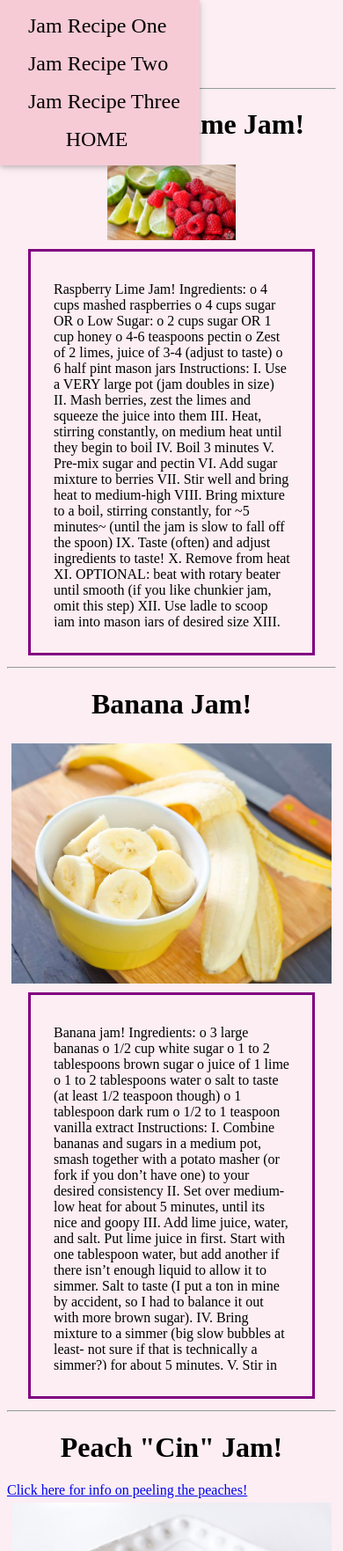
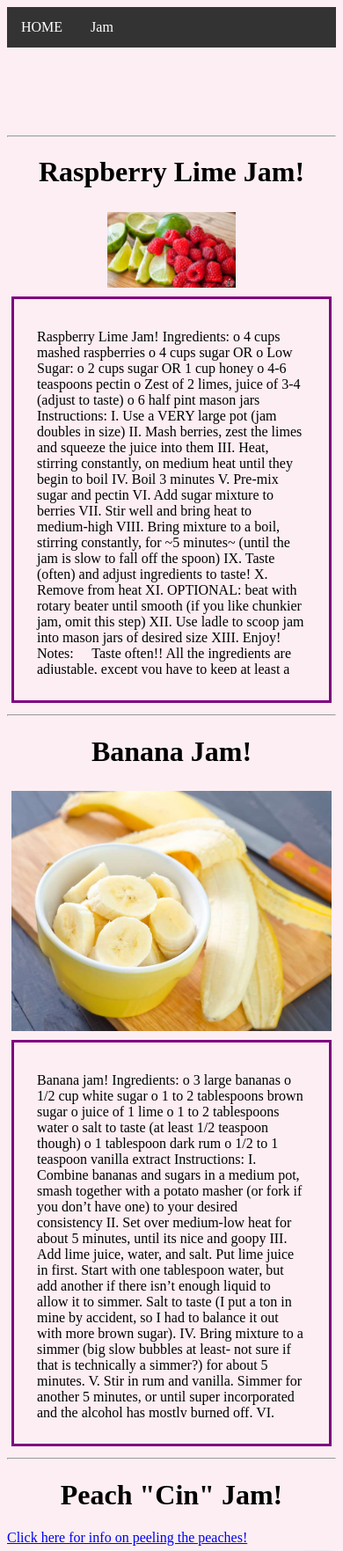
Before and after one commit to rdicrist/cooking-blog-ricki-dee, a PHP site: page /jam.html in a window 390 px wide. Shown: the top 1763 px of the page at 88% size. Run offline with PHP 8.4, Linux system fonts and the light colour scheme.

Commit message:
new nav bar for jam page, hopefully fixed the index display issue

```diff
--- a/jam.html
+++ b/jam.html
@@ -7,7 +7,7 @@
     <meta name="viewport" content="width=device-width, initial-scale=1">
     <link rel="stylesheet" type="text/css" media="screen" href="style.css" />
     <script src="main.js"></script>
-    <link rel="import" href="h1.html">
+    <!-- <link rel="import" href="h1.html"> -->
     <link rel="icon"
         type="image/png"
         href="images/logo.png" />
@@ -18,13 +18,49 @@
 <!-- Sidebar, FIXED
 TODO: get the header to deal with it better , get the entire page to shift to deal with it
 get sidebar words to shrink with size changes-->
-
+<div class="sidebar-standard">
 <nav class="w3-sidebar w3-bar-block w3-card w3-top w3-xlarge w3-animate-left recipe-sidebar" id="mySidebar">
     <a href="#recipeone"  class="w3-bar-item w3-button">Jam Recipe One</a>
     <a href="#recipetwo"  class="w3-bar-item w3-button">Jam Recipe Two</a>
     <a href="#recipethree"  class="w3-bar-item w3-button">Jam Recipe Three</a>
     <a href="index.html"  class="w3-bar-item w3-button">HOME</a>
 </nav>
+</div>
+
+<div class="sidebar-mobile" id="mobileSidebar">
+    <ul>
+        <li><a href="index.html">HOME</a></li>
+        <li class="jam-dropdown">
+            <a href="javascript:void(0)" class="jam-dropdown-btn">Jam</a>
+            <div class="jam-dropdown-content" id="jamDropdownContent">
+                <a href="#recipeone">Raspberry Lime</a>
+                <a href="#recipetwo">Banana</a>
+                <a href="#recipethree">Peach "Cin"</a>
+            </div>
+        </li>
+    </ul>
+
+
+
+
+<!-- <nav class="w3-sidebar w3-bar-block w3-card w3-top w3-xlarge w3-animate-left recipe-sidebar sidebar-mobile">
+    <a href="javascript:void(0)" onclick="sb_close('mobileSidebar')" class="w3-bar-item w3-button">Close Menu</a>
+    <a href="#recipeone" onclick="sb_close('mobileSidebar')" class="w3-bar-item w3-button">Recipe One</a>
+    <a href="#recipeone" onclick="sb_close('mobileSidebar')"  class="w3-bar-item w3-button">Jam Recipe One</a>
+    <a href="#recipetwo" onclick="sb_close('mobileSidebar')" class="w3-bar-item w3-button">Jam Recipe Two</a>
+    <a href="#recipethree" onclick="sb_close('mobileSidebar')" class="w3-bar-item w3-button">Jam Recipe Three</a>
+    <a href="index.html" onclick="sb_close('mobileSidebar')" class="w3-bar-item w3-button">HOME</a>
+</nav> -->
+</div>
+
+<!-- <nav class="w3-sidebar w3-bar-block w3-card w3-top sidebar-text w3-animate-left" id="mySidebar">
+    <a href="javascript:void(0)" onclick="sb_close()" class="w3-bar-item w3-button">Close Menu</a>
+    <a href="#recipeone" onclick="sb_close()" class="w3-bar-item w3-button">Recipe One</a>
+    <a  href="#recipetwo" onclick="sb_close()" class="w3-bar-item w3-button">Recipe Two</a>
+    <a  href="#recipethree" onclick="sb_close()" class="w3-bar-item w3-button">Recipe Three</a>
+    <a  href="#aboutme" onclick="sb_close()" class="w3-bar-item w3-button">About Me</a>
+    <a  href="jam.html" onclick="sb_close()" class="w3-bar-item w3-button">Jam</a>
+</nav> -->
 
  <!-- Top menu  -->
 <!-- <div class="w3-top">
--- a/main.js
+++ b/main.js
@@ -1,8 +1,16 @@
 // Script to open and close sidebar
-function sb_open() {
-    document.getElementById("mySidebar").style.display = "block";
+function sb_open(id) {
+    document.getElementById(id).style.display = "block";
 }
 
-function sb_close() {
-    document.getElementById("mySidebar").style.display = "none";
+function sb_close(id) {
+    document.getElementById(id).style.display = "none";
 }
+
+function sb_opposite(id) {
+    if (document.getElementById(id).style.display !== "none") {
+        document.getElementById(id).style.display = "none";
+    } else {
+        document.getElementById(id).style.display = "block";
+    }
+}
--- a/style.css
+++ b/style.css
@@ -352,8 +352,9 @@ Add in the other stuff from index.html as well*/
 
   @media screen and (max-width: 800px) {
     .recipe-row {
-        flex-direction: column;
-        align-items: center;
+        display: block;
+        /* flex-direction: column;
+        align-items: center; */
     }
     .index-box {
         flex-direction: column;
@@ -361,25 +362,29 @@ Add in the other stuff from index.html as well*/
         /* padding: 0px; */
     }
 
-    /* .index-recipe-block {
-        /* width: 100%;
+    .index-recipe-block {
+        width: 100%;
         margin: 0px;
         padding: 3px;
         flex: 100%;
         max-width: 100%;
-    } */
+    }
 
-    /* .index-recipe-block img{
-        /* /* width: 100%;
+    .index-recipe-block img{
+        width: 100%;
         height: 100%;
 
-    } */
+    }
 
 
   }
 
+/* doesn't display sidebar at all */
+.sidebar-mobile {
+    display: none;
+}
   /* Make sidebar into topbar for screens under 800px wide */
-@media screen and (max-width: 800px) {
+@media screen and (max-width: 810px) {
     .w3-sidebar {
         width: 50%;
         height: auto;
@@ -393,6 +398,14 @@ Add in the other stuff from index.html as well*/
         margin-left: 0;
     }
 
+    .sidebar-mobile {
+        display: block;
+    }
+
+    .sidebar-standard {
+        display: none;
+    }
+
 }
 /*
   img {
@@ -401,3 +414,59 @@ Add in the other stuff from index.html as well*/
     height: 100px;
     object-fit: cover;
   } */
+
+
+
+  /* jam dropdown top menu */
+  .sidebar-mobile ul {
+    list-style-type: none;
+    margin: 0;
+    padding: 0;
+    overflow: hidden;
+    background-color: #333;
+  }
+
+  .sidebar-mobile li {
+    float: left;
+  }
+
+  .sidebar-mobile li a, .jam-dropdown-btn {
+    display: inline-block;
+    color: white;
+    text-align: center;
+    padding: 14px 16px;
+    text-decoration: none;
+  }
+
+  .sidebar-mobile li a:hover, .jam-dropdown:hover .jam-dropdown-btn {
+    background-color: red;
+  }
+
+  li.jam-dropdown {
+    display: inline-block;
+  }
+
+  .sidebar-mobile .jam-dropdown-content {
+    display: none;
+    position: absolute;
+    background-color: #f9f9f9;
+    min-width: 160px;
+    box-shadow: 0px 8px 16px 0px rgba(0,0,0,0.2);
+    z-index: 1;
+  }
+
+  .sidebar-mobile .jam-dropdown-content a {
+    color: black;
+    padding: 12px 16px;
+    text-decoration: none;
+    display: block;
+    text-align: left;
+  }
+
+  .jam-dropdown-content a:hover {
+      background-color: #f1f1f1;
+    }
+
+  .jam-dropdown:hover .jam-dropdown-content {
+    display: block;
+  }
```
Also changed, not shown: index.html (+8 -9 lines), 1 other file.
